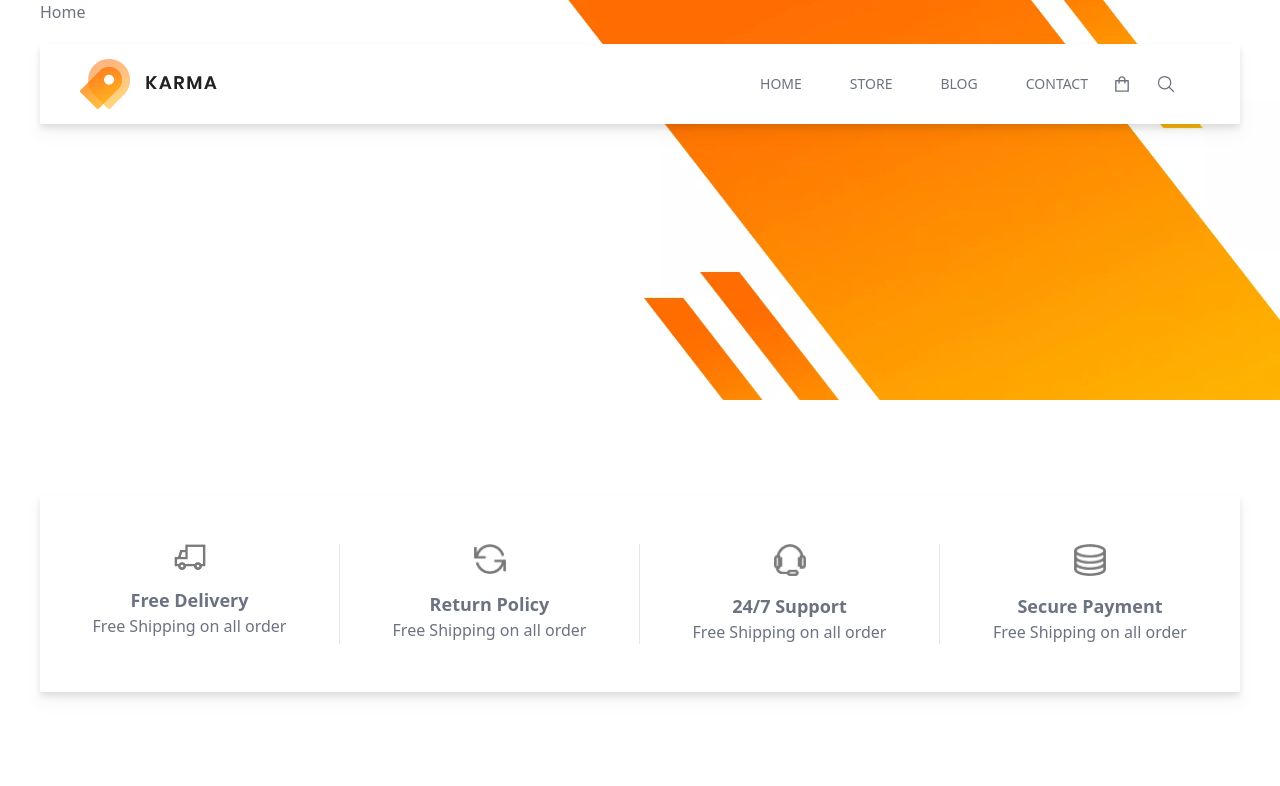
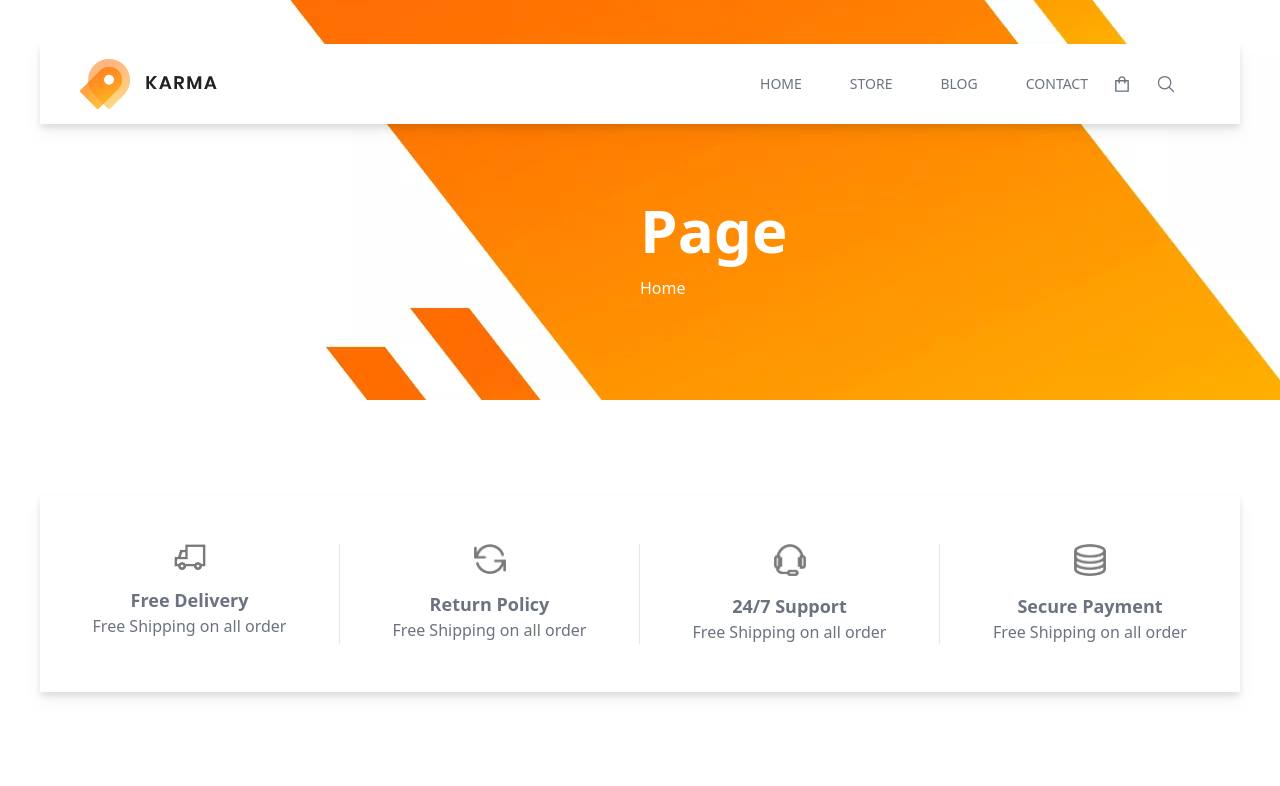
Before and after one commit to m-devs-0287/mern-karma-shop, a React (Create React App) app in the folder frontend/: page / in a window 1280 px wide. Shown: the top 786 px of the page. Built offline with nearby package versions, Linux system fonts and the light colour scheme.

Commit message:
Update Hero.jsx

```diff
--- a/frontend/src/components/Hero.jsx
+++ b/frontend/src/components/Hero.jsx
@@ -3,7 +3,7 @@ import React from "react";
 import Slider from "./image-slider/ImageSlider";
 import Breadcrumbs from "./breadcrumbs/Breadcrumbs";
 
-const Hero = () => {
+const Hero = (props) => {
   const [url, setUrl] = useState("");
 
   useEffect(() => {
@@ -20,9 +20,14 @@ const Hero = () => {
           </div>
         </section>
       ) : (
-        <section className="h-[400px] bg-hero bg-cover bg-center">
-          <div className="m-auto w-[1200px] h-full">
-            <Breadcrumbs />
+        <section className="h-[400px] bg-hero bg-[100%] bg-[bottom_100px]">
+          <div className="m-auto w-[1200px] h-full flex flex-col items-end top-1/2 relative">
+            <div className="w-1/2 text-white flex flex-col gap-4 capitalize">
+              <h1 className="text-6xl font-bold capitalize">
+                {props.page} Page
+              </h1>
+              <Breadcrumbs />
+            </div>
           </div>
         </section>
       )}
```
